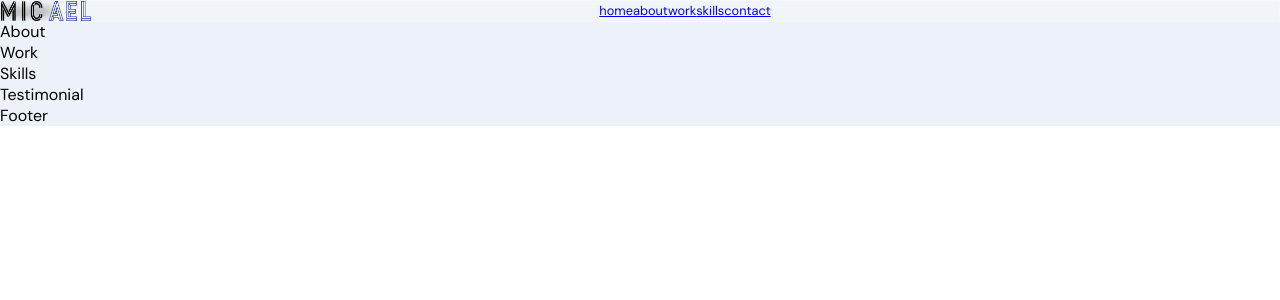
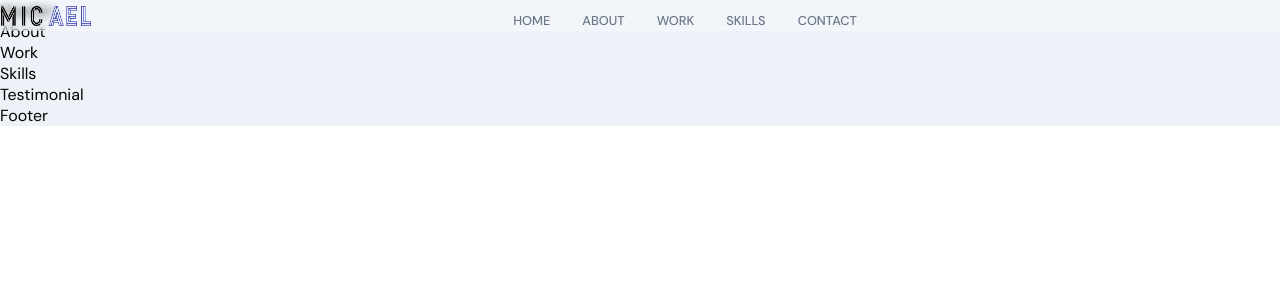
Before and after one commit to MustafaPaigeer/my_portfolio, a React (Create React App) app in the folder frontend_react/: page / in a window 1280 px wide. Shown: the top 300 px of the page. Built offline with nearby package versions, Linux system fonts and the light colour scheme.

Commit message:
add on hover style to navbar

```diff
--- a/frontend_react/src/components/Navbar/Navbar.scss
+++ b/frontend_react/src/components/Navbar/Navbar.scss
@@ -35,4 +35,42 @@
     display: flex;
     justify-content: center;
     align-items: center;
+
+    list-style: none;
+
+    li {
+        margin: 0 1rem;
+        cursor: pointer;
+
+        flex-direction: column;
+
+        div {
+            width: 5px;
+            height: 5px;
+            background: transparent;
+            border-radius: 50%;
+            margin-bottom: 5px;
+        }
+
+        a {
+            color: var(--gray-color);
+            text-decoration: none;
+            flex-direction: column;
+            text-transform: uppercase;
+
+            font-weight: 500;
+
+            transition: all 0.3s ease-in-out;
+
+            &:hover {
+                color: var(--secondary-color);
+            }
+        }
+
+        &:hover {
+            div {
+                background: var(--secondary-color);
+            }
+        }
+    }
 }
```
